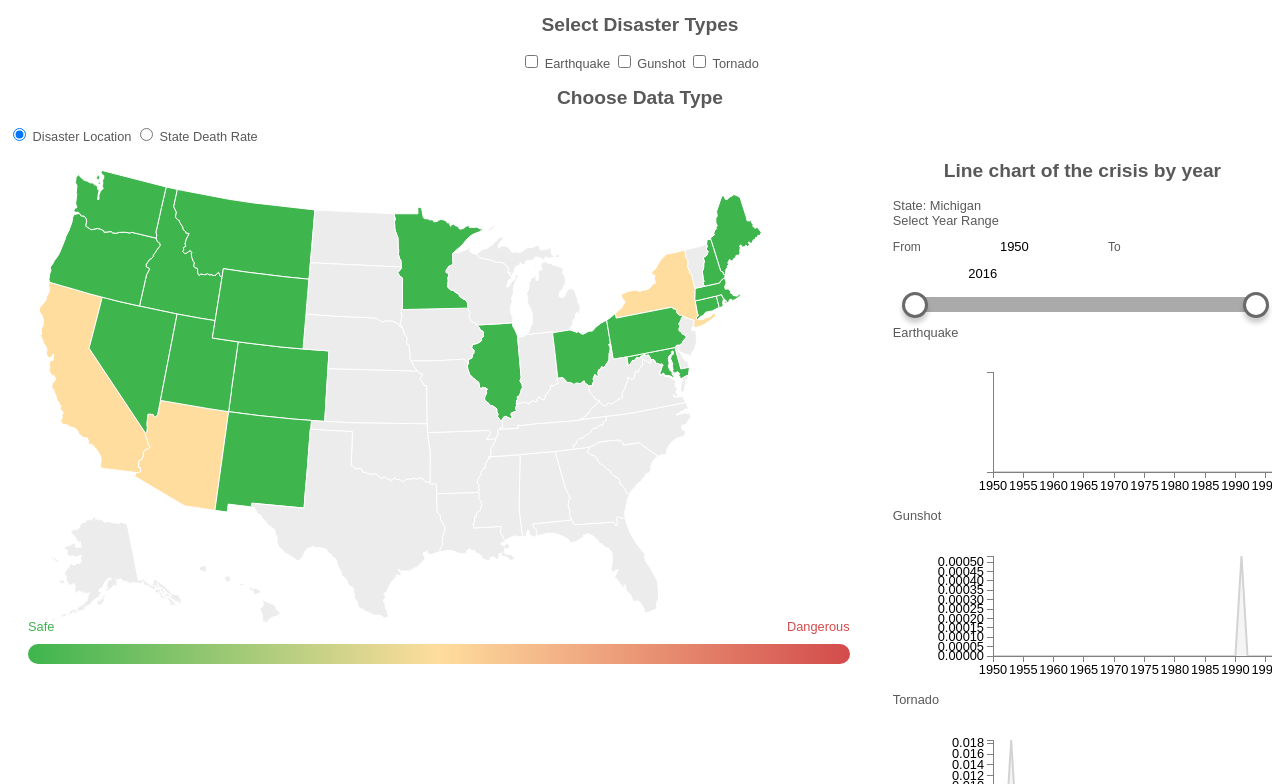
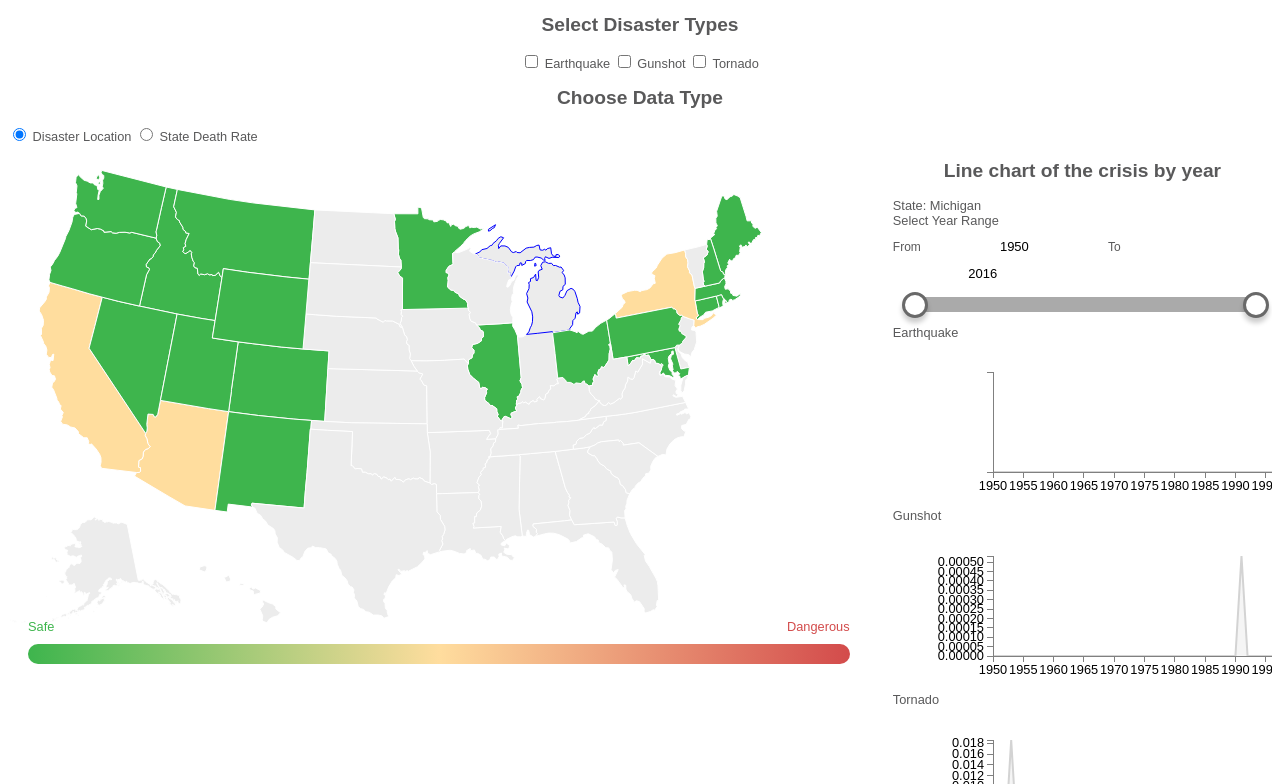
Before and after one commit to swiftyloves/ussurvivemap, a website: page index.html in a window 1280 px wide. Shown: the part 49-833 px from the top of the page. Drawn offline with nearby package versions, Linux system fonts and the light colour scheme.

Commit message:
show selected state in the begining

```diff
--- a/index.html
+++ b/index.html
@@ -102,7 +102,9 @@
                 .enter()
                 .append("path")
                 .attr("d", path)
-                .attr("class", "state")
+                .attr("class", function(d) {
+                    return d.properties.stateName == "Michigan" ? "selected-state" : "state";
+                })
                 .attr("id", function(d, i) { return state_to_state_polygon(abbrState(d.properties.stateName, "abbr"))})
                 .style("fill", function (d) {
 
```
